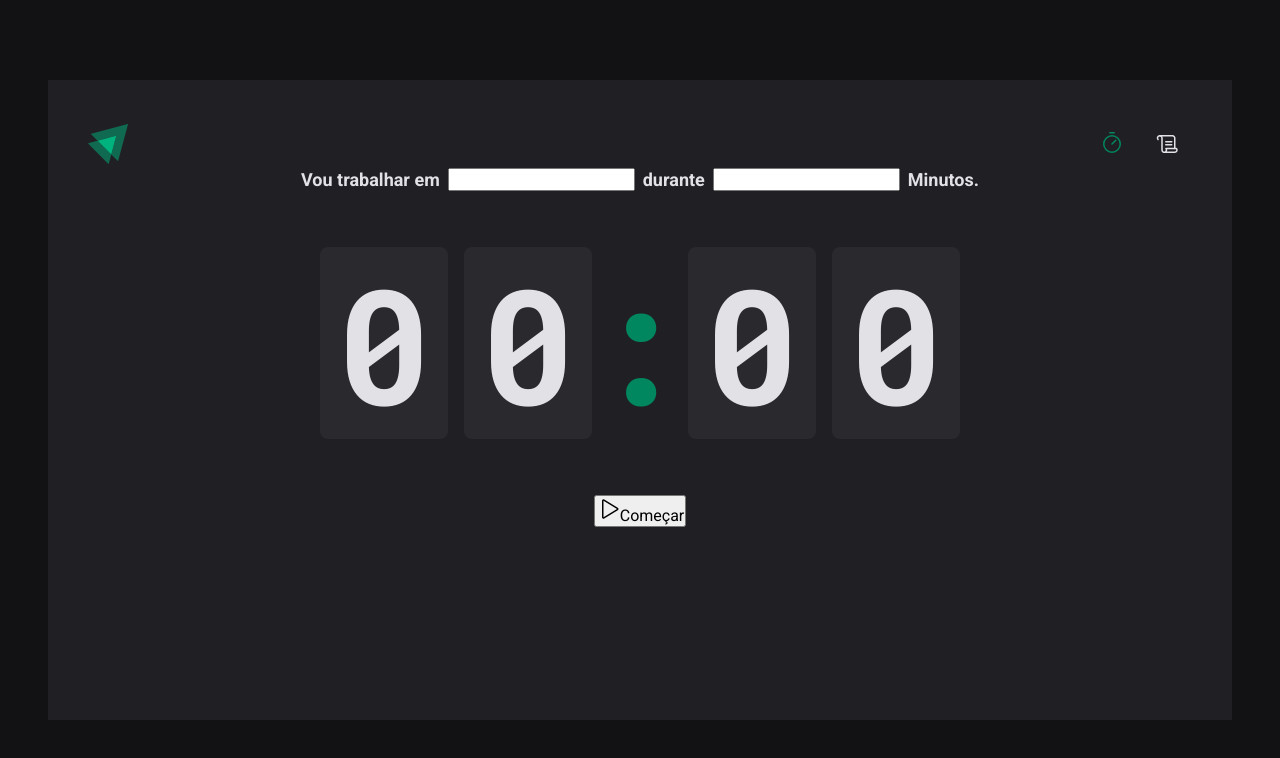
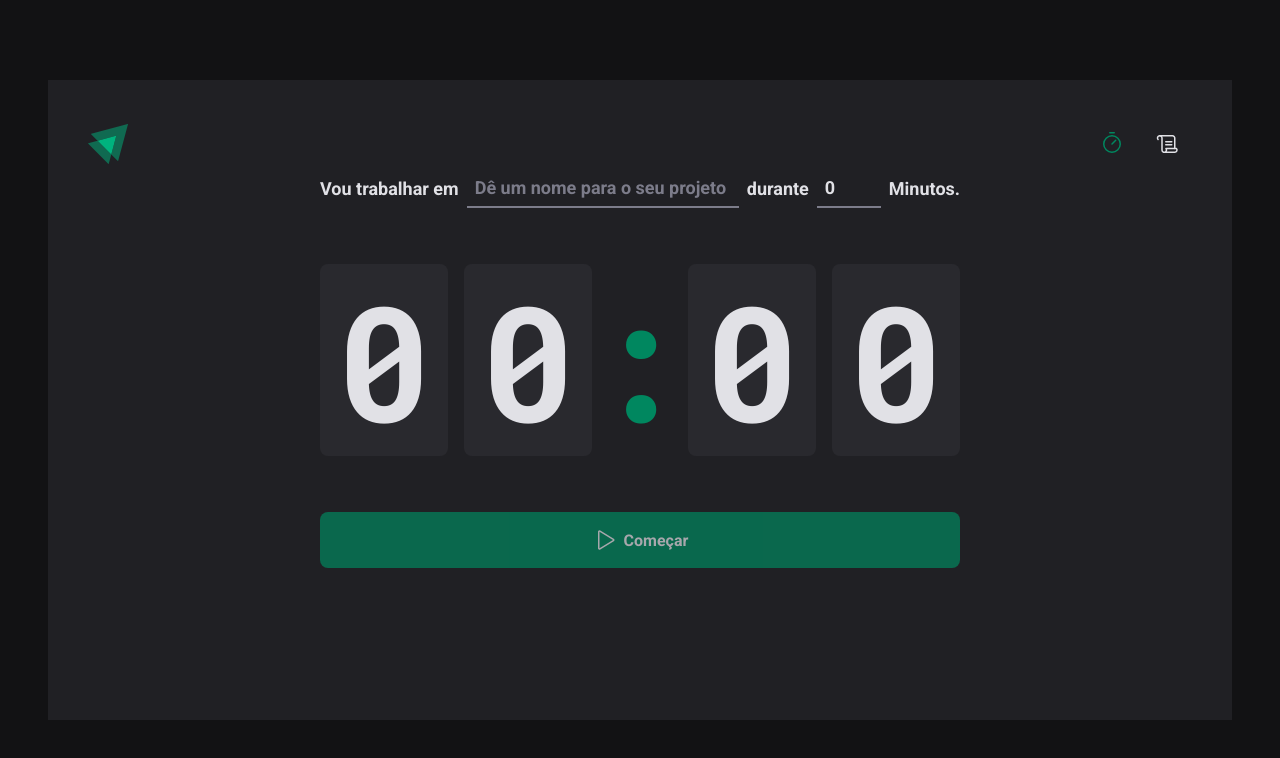
Before and after one commit to Joaopaulo33/02-ignite-timer, a React (Vite) app: page / in a window 1280 px wide. Shown: the top 758 px of the page. Built offline with nearby package versions, Linux system fonts and the light colour scheme.

Commit message:
Criando ciclos

```diff
--- a/src/pages/Home/Index.tsx
+++ b/src/pages/Home/Index.tsx
@@ -1,21 +1,95 @@
 import { Play } from 'phosphor-react'
+import { useForm } from 'react-hook-form'
+import { zodResolver } from '@hookform/resolvers/zod'
+import * as zod from 'zod'
 import {
   CountdownContainer,
   FormContainer,
   HomeContainer,
+  MinutesAmountInput,
   Separator,
+  StartCountdownButton,
+  TaskInput,
 } from './styles'
+import { useState } from 'react'
+
+// schema de validação do zod
+const newCycleFormValidationSchema = zod.object({
+  task: zod.string().min(1, 'Informe a tarefa'),
+  minutesAmount: zod
+    .number()
+    .min(5, 'O ciclo precisa ser de no mínimo 5 minutos')
+    .max(60),
+})
+
+// interface newCycleFormData {
+//   task: string
+//   minutesAmount: number
+// }
+
+type newCycleFormData = zod.infer<typeof newCycleFormValidationSchema>
+
+interface Cycle {
+  id: string
+  task: string
+  minutesAmount: number
+}
 
 export function Home() {
+  const [cycles, setCycles] = useState<Cycle[]>([])
+
+  const { register, handleSubmit, watch, reset } = useForm<newCycleFormData>({
+    resolver: zodResolver(newCycleFormValidationSchema),
+    defaultValues: {
+      // Quando se utiliza a função de reset, volta para esses valores, ou seja, é muito importante defini-los
+      task: '',
+      minutesAmount: 0,
+    },
+  })
+
+  function handleCreateNewCycle(data: newCycleFormData) {
+    const newCycle: Cycle = {
+      id: String(new Date().getTime()),
+      task: data.task,
+      minutesAmount: data.minutesAmount,
+    }
+    setCycles(...cycles, newCycle)
+    reset()
+  }
+
+  const task = watch('task')
+  const isSubmitDisabled = !task
+
   return (
     <HomeContainer>
-      <form id="pomodoroForm">
+      <form id="pomodoroForm" onSubmit={handleSubmit(handleCreateNewCycle)}>
         <FormContainer>
           <label htmlFor="task">Vou trabalhar em</label>
-          <input id="task" />
+          <TaskInput
+            id="task"
+            list="task-suggestions"
+            placeholder="Dê um nome para o seu projeto"
+            {...register('task')}
+          />
 
-          <label htmlFor="minutsAmount">durante</label>
-          <input type="text" id="minutsAmount" />
+          <datalist id="task-suggestions">
+            <option value="Projeto 1" />
+            <option value="Projeto 2" />
+            <option value="Projeto 3" />
+            <option value="Banana" />
+          </datalist>
+
+          <label htmlFor="minutesAmount">durante</label>
+          <MinutesAmountInput
+            type="number"
+            id="minutesAmount"
+            placeholder="00"
+            step={5}
+            min={5}
+            max={60}
+            {...register('minutesAmount', { valueAsNumber: true })}
+          />
+
           <span>Minutos.</span>
         </FormContainer>
 
@@ -26,10 +100,10 @@
           <span>0</span>
           <span>0</span>
         </CountdownContainer>
-        <button type="submit" form="pomodoroForm">
+        <StartCountdownButton type="submit" disabled={isSubmitDisabled}>
           <Play size={24} />
           Começar
-        </button>
+        </StartCountdownButton>
       </form>
     </HomeContainer>
   )
--- a/src/pages/Home/styles.ts
+++ b/src/pages/Home/styles.ts
@@ -49,3 +49,64 @@
   display: flex;
   justify-content: center;
 `
+
+export const StartCountdownButton = styled.button`
+  width: 100%;
+  border: 0;
+  padding: 1rem;
+  border-radius: 8px;
+
+  display: flex;
+  align-items: center;
+  justify-content: center;
+
+  gap: 0.5rem;
+  font-weight: bold;
+
+  cursor: pointer;
+
+  background: ${(props) => props.theme['green-500']};
+  color: ${(props) => props.theme['gray-100']};
+
+  &:disabled {
+    opacity: 0.7;
+    cursor: not-allowed;
+  }
+
+  &:hover {
+    background: ${(props) => props.theme['green-700']};
+  }
+
+  &:not(disabled):hover {
+    background: ${(props) => props.theme['green-700']};
+  }
+`
+const BaseInput = styled.input`
+  background: transparent;
+  height: 2.5rem;
+  border: 0;
+  border-bottom: 2px solid ${(props) => props.theme['gray-500']};
+  font-weight: bold;
+  font-size: 1.125rem;
+  padding: 0 0.5rem;
+  color: ${(props) => props.theme['gray-100']};
+  &:focus {
+    box-shadow: none;
+    border-color: ${(props) => props.theme['green-500']};
+  }
+  &::placeholder {
+    color: ${(props) => props.theme['gray-500']};
+  }
+`
+
+export const TaskInput = styled(BaseInput)`
+  flex: 1;
+
+  &::-webkit-calendar-picker-indicator {
+    display: none !important;
+  }
+`
+
+export const MinutesAmountInput = styled(BaseInput)`
+  width: 4rem;
+`
```
Also changed, not shown: src/pages/History/index.tsx (added, +56 -0 lines), src/pages/History/styles.ts (added, +76 -0 lines).
